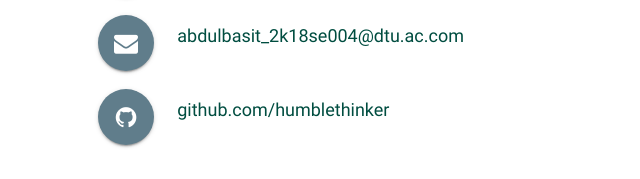
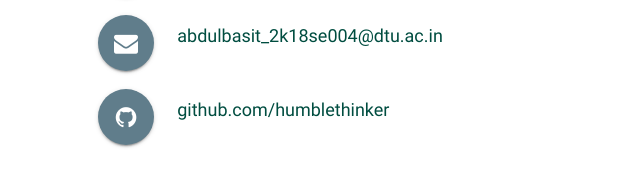
Before and after one commit to humblethinker/humblethinker.github.io, a plain HTML site: page index.html in a window 1280 px wide. Shown: the part 5162-5341 px from the top of the page, 119-759 px from the left. Drawn offline with nearby package versions, Linux system fonts and the light colour scheme.

Commit message:
Update index.html

```diff
--- a/index.html
+++ b/index.html
@@ -439,7 +439,7 @@
           <a aria-label="Email Abdul" href="mailto:abdulbasit_2k18se004@dtu.ac.in" target="_blank" data-position="top"
             data-tooltip="Email Abdul" class="btn-floating btn-large waves-effect waves-light blue-grey tooltipped"><i
               class="fa fa-envelope"></i><a aria-label="Email Abdul" href="mailto:abdulbasit_2k18se004@dtu.ac.in"
-              class="hoverline">abdulbasit_2k18se004@dtu.ac.com</a></a>
+              class="hoverline">abdulbasit_2k18se004@dtu.ac.in</a></a>
         </p>
         <p>
           <a aria-label="View Abdul on GitHub" href="https://github.com/humblethinker" target="_blank"
```
